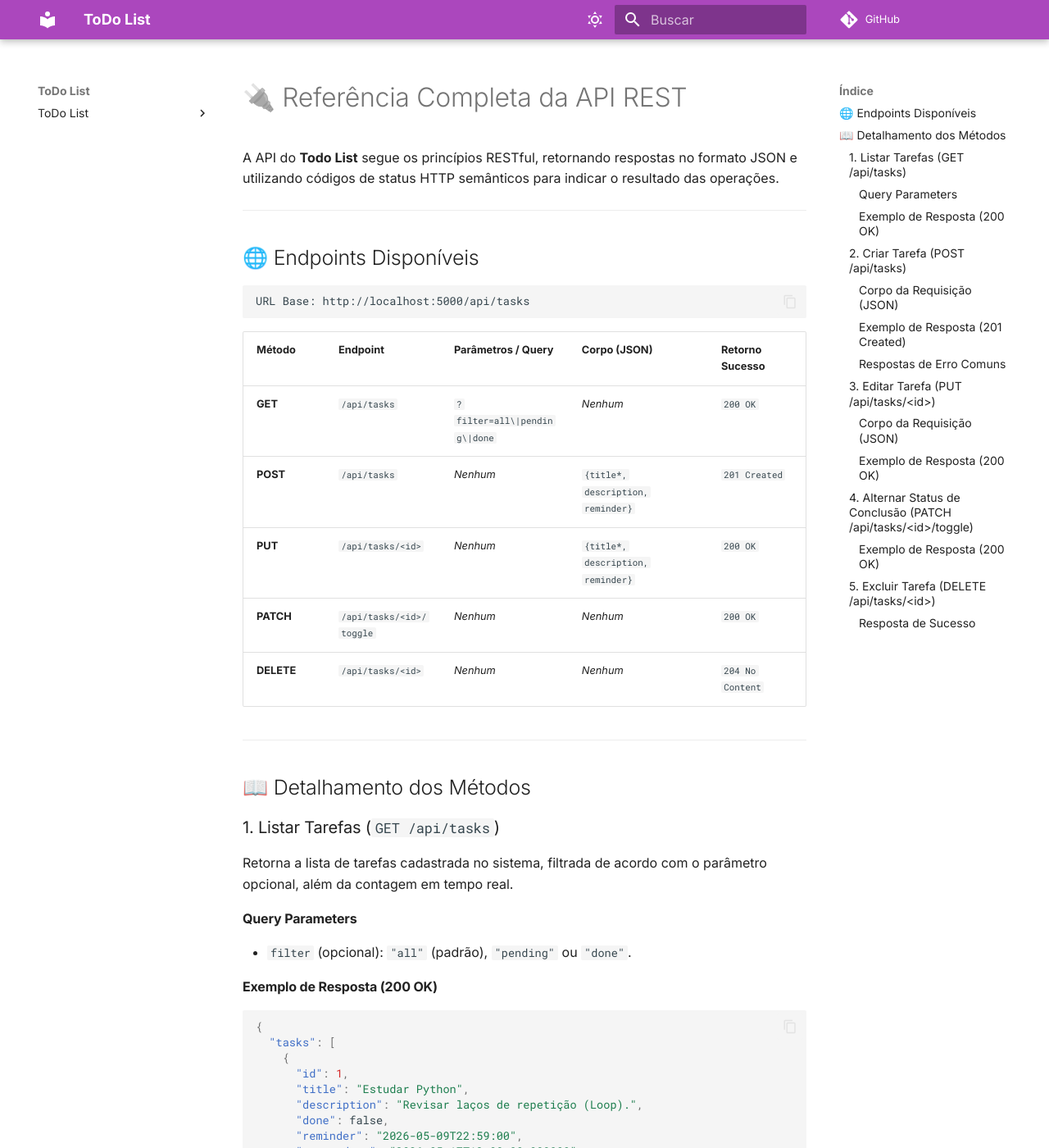
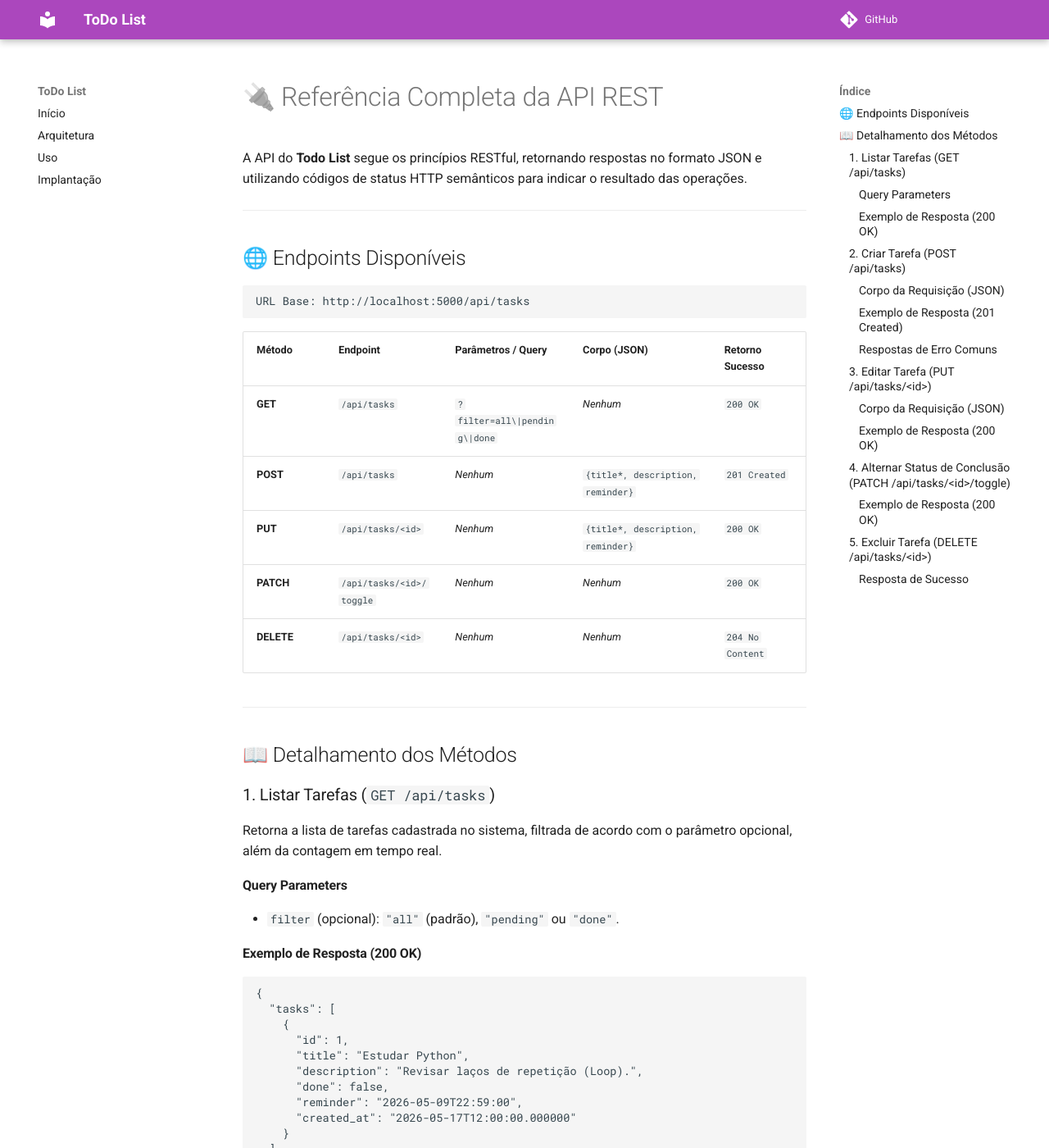
Before and after one commit to alliciarocha/proj-exten, an MkDocs documentation site: the page built from docs/documentation/api.md, in a window 1280 px wide and 1400 px high. Shown: the whole window at 82% size. Built offline with MkDocs 1.6.1 and Material for MkDocs 9.7.7, drawn with Linux system fonts in a browser that asks for light colours; comment, search, counter and statistics services are not loaded; some of the changed text lies outside the part shown.

Commit message:
Update mkdocs.yml

```diff
--- a/mkdocs.yml
+++ b/mkdocs.yml
@@ -1,8 +1,14 @@
 site_name: "ToDo List"
 site_url: https://alliciarocha.github.io/proj-exten/
 repo_url: https://github.com/alliciarocha/proj-exten
-site_description: "Documentação do ToDo List com arquitetura MVC."
-site_author: "Allicia"
+site_description: Documentação do gerenciador de tarefas MVC
+site_author: Allicia
+
+nav:
+  - Início: index.md
+  - Arquitetura: architecture.md
+  - Uso: usage.md
+  - Implantação: deployment.md
 
 theme:
   name: material
@@ -11,42 +17,5 @@
     - scheme: default
       primary: purple
       accent: amber
-      toggle:
-        icon: material/weather-sunny
-        name: Mudar para modo escuro
-    - scheme: slate
-      primary: purple
-      accent: amber
-      toggle:
-        icon: material/weather-night
-        name: Mudar para modo claro
-  font:
-    text: Inter
-    code: Roboto Mono
-  features:
-    - navigation.instant
-    - navigation.tracking
-    - navigation.top
-    - content.code.copy
-    - search.suggest
-    - search.highlight
 
-nav:
-  - ToDo List:
-      - Início: index.md
-      - Arquitetura: architecture.md
-      - Uso: usage.md
-      - Implantação: deployment.md
-
-markdown_extensions:
-  - pymdownx.highlight:
-      anchor_linenums: true
-      line_spans: __span
-      pygments_lang_class: true
-  - pymdownx.superfences
-  - pymdownx.tasklist:
-      custom_checkbox: true
-  - admonition
-  - tables
-  - def_list
-  - footnotes
+plugins: []
```
